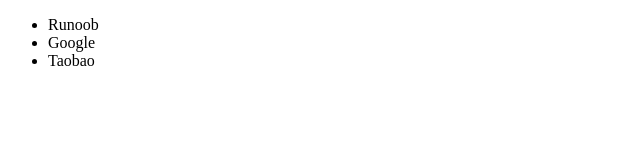
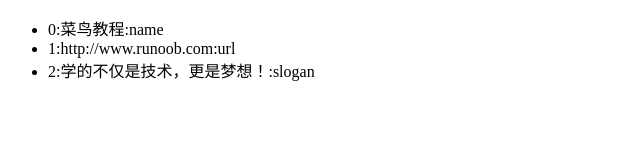
Before and after one commit to befriend1314/ssvue, a plain HTML site: page index.html in a window 1280 px wide. Shown: the whole page, without its empty margins (0-640 px from the left). Drawn offline with Linux system fonts and the light colour scheme.

Commit message:
迭代对象

```diff
--- a/index.html
+++ b/index.html
@@ -15,7 +15,7 @@
 <body>
     <div id="app">
         <ul>
-            <li v-for="(item, index) in sites" :key="index">{{item.name}}</li>
+            <li v-for="(item, key, index) in object" :key="index">{{index}}:{{item}}:{{key}}</li>
         </ul>
     </div>
     <script>
@@ -28,7 +28,12 @@
                     { name: 'Runoob' },
                     { name: 'Google' },
                     { name: 'Taobao' }
-                    ]
+                    ],
+                object: {
+                    name: '菜鸟教程',
+                    url: 'http://www.runoob.com',
+                    slogan: '学的不仅是技术，更是梦想！'
+                }
             },
             filters: {
                 capitalize(value) {
```
